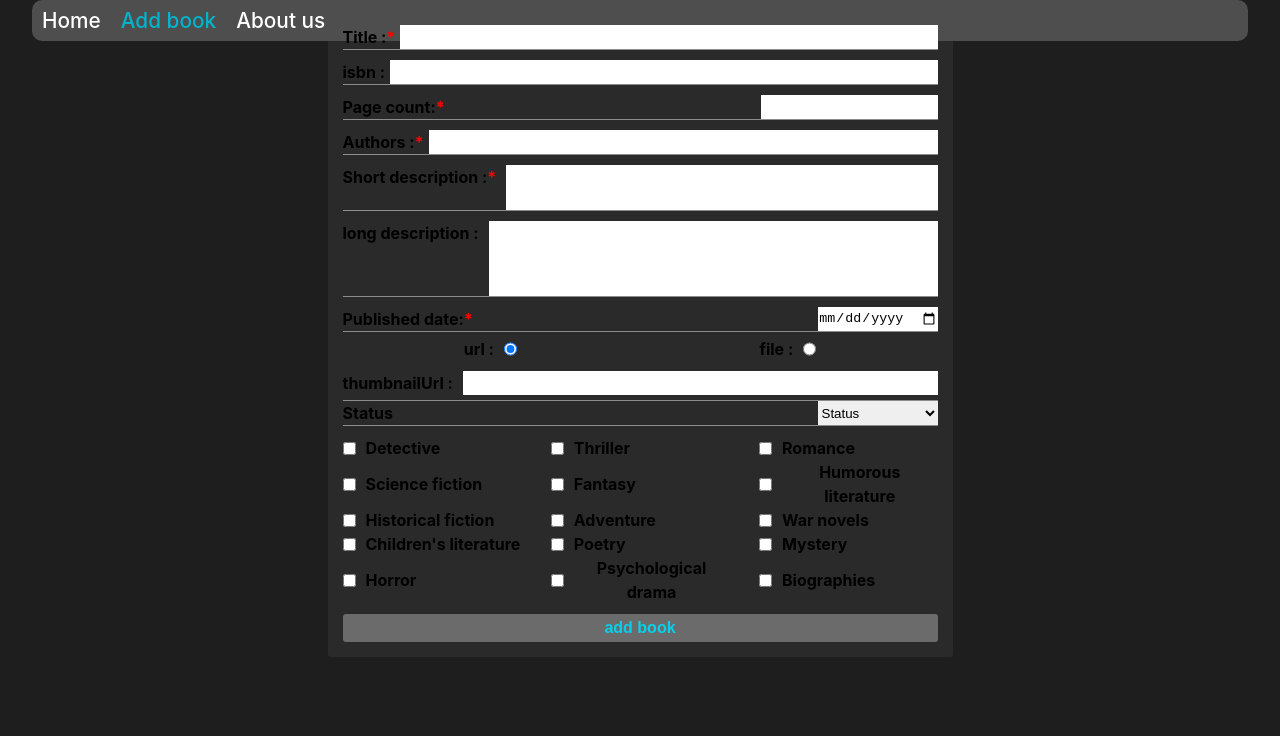
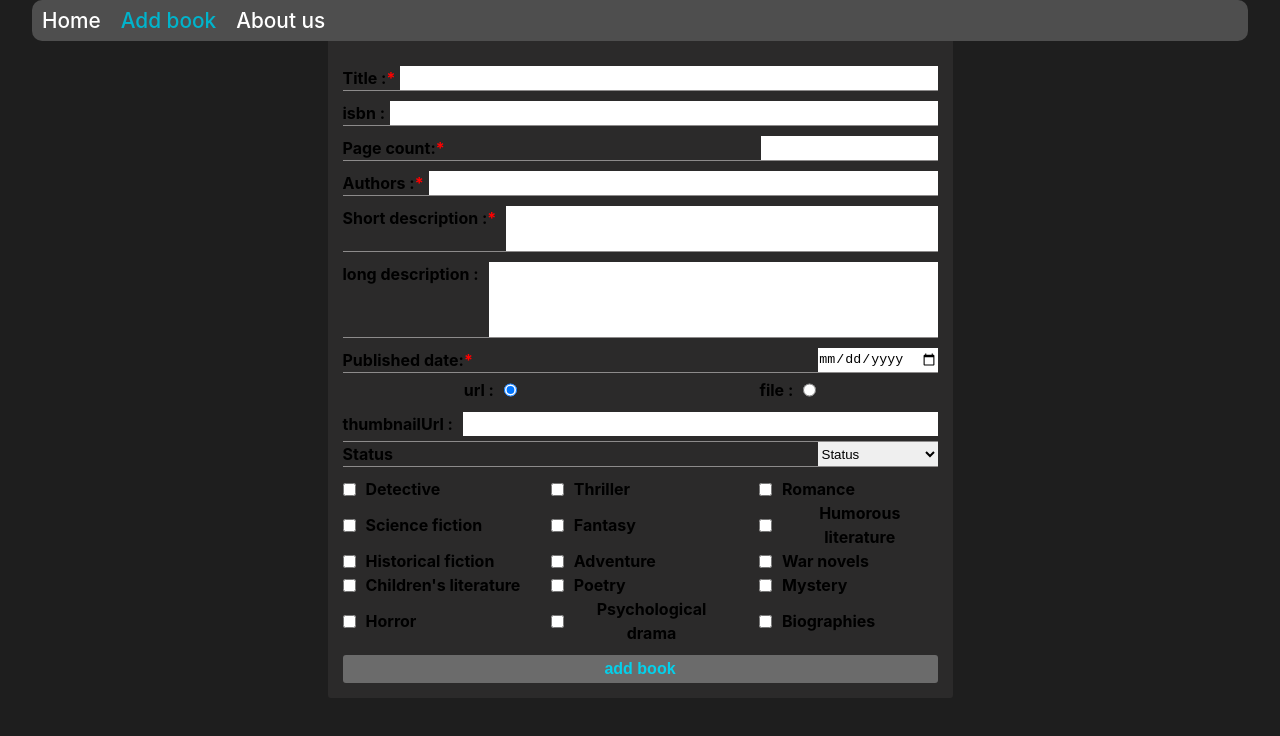
Before and after one commit to Ledich19/RSS_React, a React (Vite) app in the folder ReactComponents/: page /blank in a window 1280 px wide. Shown: the top 736 px of the page. Built offline with nearby package versions, Linux system fonts and the light colour scheme.

Commit message:
fix: fix tests

```diff
--- a/ReactComponents/src/components/BookForm/BookForm.module.scss
+++ b/ReactComponents/src/components/BookForm/BookForm.module.scss
@@ -2,11 +2,11 @@
   width: 100%;
   display: flex;
   flex-direction: column;
-  padding: 5px 0px;
   width: 625px;
   margin: 0 auto;
   background: #2b2a2a;
   padding: 15px;
+  padding-top: 56px;
   font-size: 1rem;
   border-radius: 3px;
 }
```
Also changed, not shown: 2 other files (tests, documents, lock files or other folders).
